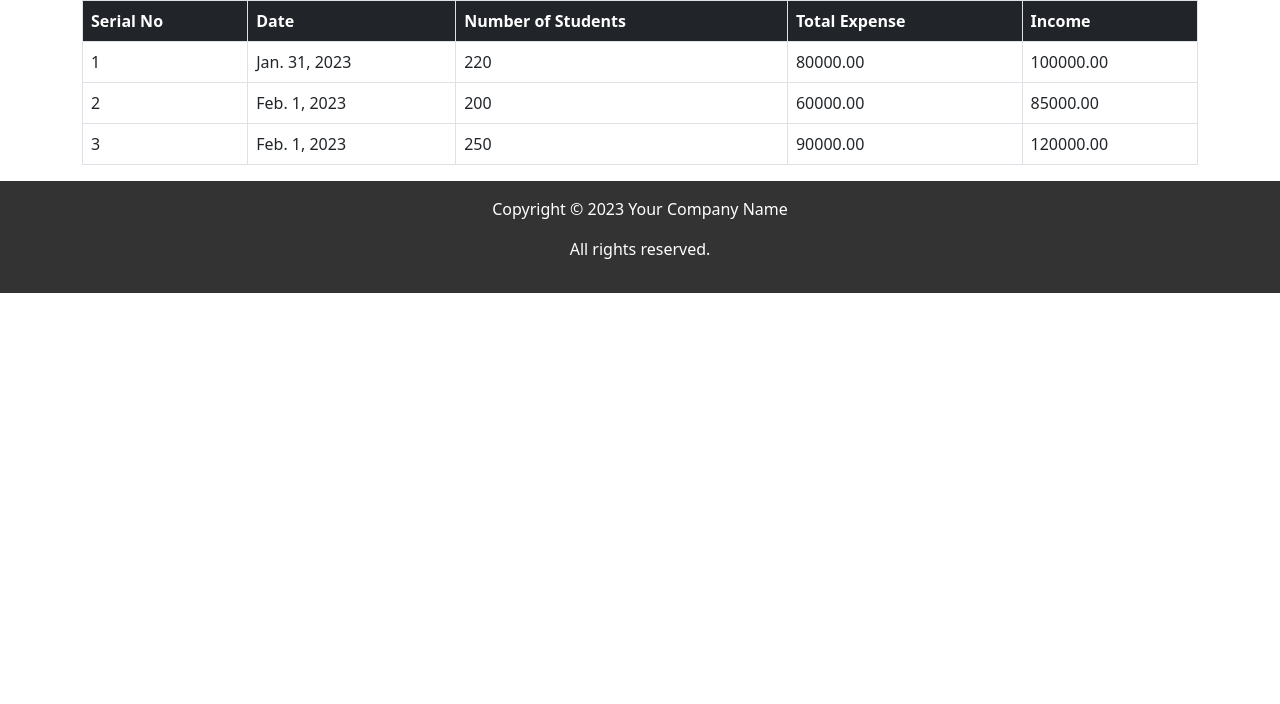
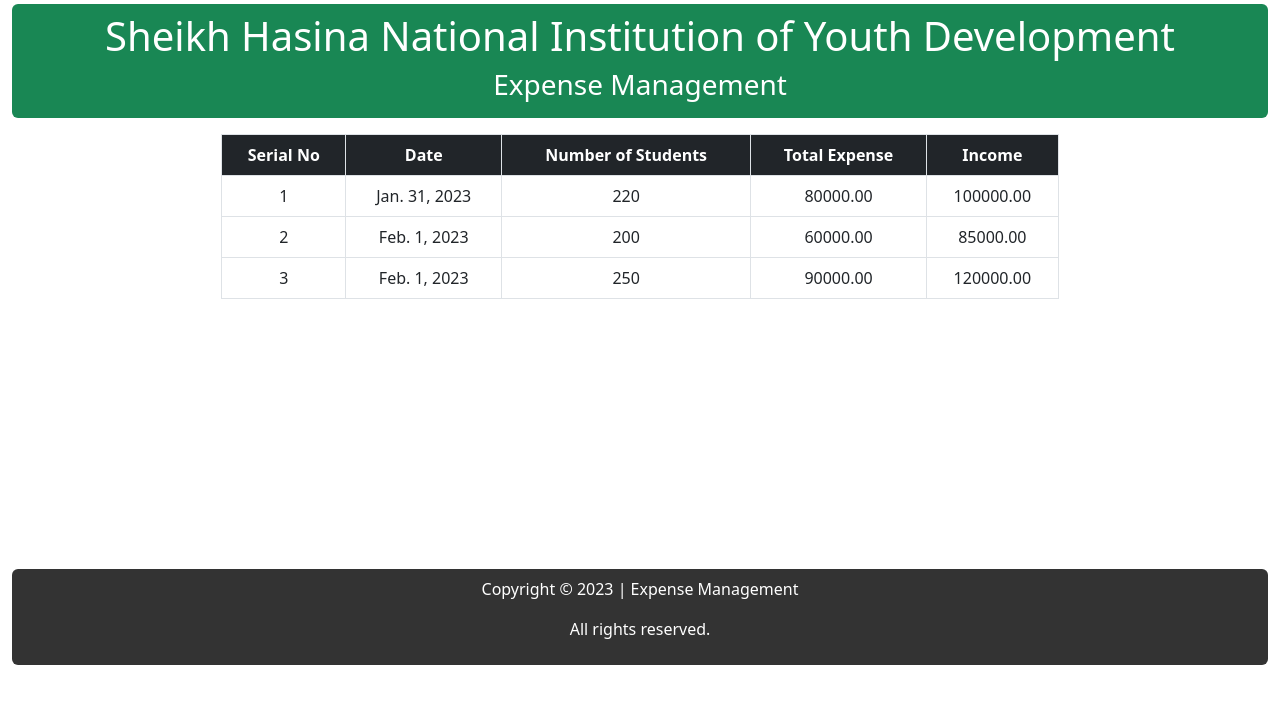
Before and after one commit to alamindesign/Expense-Management, a Django app: page / in a window 1280 px wide. Shown: the part 64-768 px from the top of the page. Run offline with Django 3.2, Linux system fonts and the light colour scheme; data comes from the database, SQL or seed files in the repository.

Commit message:
design added

```diff
--- a/Expense_Management/static/css/project.css
+++ b/Expense_Management/static/css/project.css
@@ -1,3 +1,5 @@
+
+
   /* Style the navigation bar */
   nav {
     display: flex;
@@ -22,8 +24,8 @@
   footer {
     background-color: #333;
     color: #fff;
-    padding: 1em;
     text-align: center;
+    margin-top: 270px;
   }
   /* Style the navigation links on smaller screens */
   @media screen and (max-width: 767px) {
--- a/Expense_Management/templates/index.html
+++ b/Expense_Management/templates/index.html
@@ -5,22 +5,27 @@
     <meta charset="UTF-8">
     <meta http-equiv="X-UA-Compatible" content="IE=edge">
     <meta name="viewport" content="width=device-width, initial-scale=1.0">
-    <title>Expense Management</title>
+    <title>Expense Management </title>
     <link rel="stylesheet" href="https://cdn.jsdelivr.net/npm/bootstrap@5.2.3/dist/css/bootstrap.min.css">
     <link rel="stylesheet" href="{% static 'css/project.css' %}">
 </head>
 <body>
+
     <div class="container-fluid">
         <nav>
-            <a href="#">Home</a>
+            <a href="/">Home</a>
             <a href="#">Login</a>
             <div class="toggle-icon">
               <i class="fas fa-bars"></i>
             </div>
         </nav>
+
+        <div class="text-bg-success text-center py-2 mt-1 mb-3 rounded">
+            <h1>Sheikh Hasina National Institution of Youth Development</h1>
+            <h3> Expense Management </h3>
         </div>
-    <div class="container">
-        <table class="table table-bordered table-hover">
+        <div class="tb col-lg-8 m-auto">
+            <table class="table table-bordered table-hover text-center">
                 <thead class="text-bg-dark">
 
                     <tr>
@@ -45,9 +50,16 @@
                 </tbody>
             </table>
         </div>
-    <footer>
-        <p>Copyright © 2023 Your Company Name</p>
+
+
+        <footer class="py-2 rounded">
+            <p>Copyright © 2023 | Expense Management </p>
             <p>All rights reserved.</p>
           </footer>
+
+
+
+
+    </div>
 </body>
 </html>
```
Lines whose indentation alone changed are shown as unchanged.
